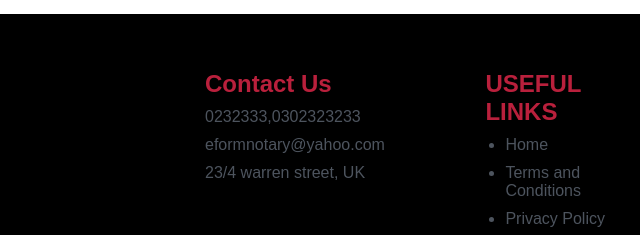
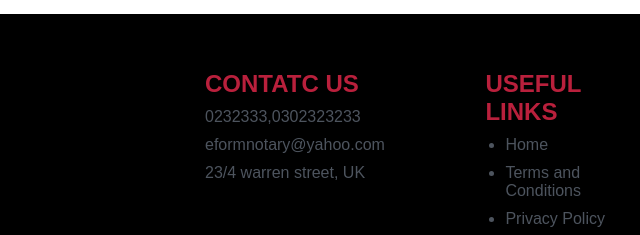
Before and after one commit to syedhossen/notary, a plain HTML site: page index.html in a window 1280 px wide. Shown: the part 2121-2356 px from the top of the page, 51-691 px from the left. Drawn offline with Linux system fonts and the light colour scheme.

Commit message:
Update index.html

```diff
--- a/index.html
+++ b/index.html
@@ -166,7 +166,7 @@
 			<section class="disclaimer">
 				<div class="notarywrapper">
 					<div class="contactus">
-						<h2>Contact Us</h2>
+						<h2>CONTATC US</h2>
 						<p>0232333,0302323233</p>
 						<p>eformnotary@yahoo.com</p>
 						<p>23/4 warren street, UK</p>
```
